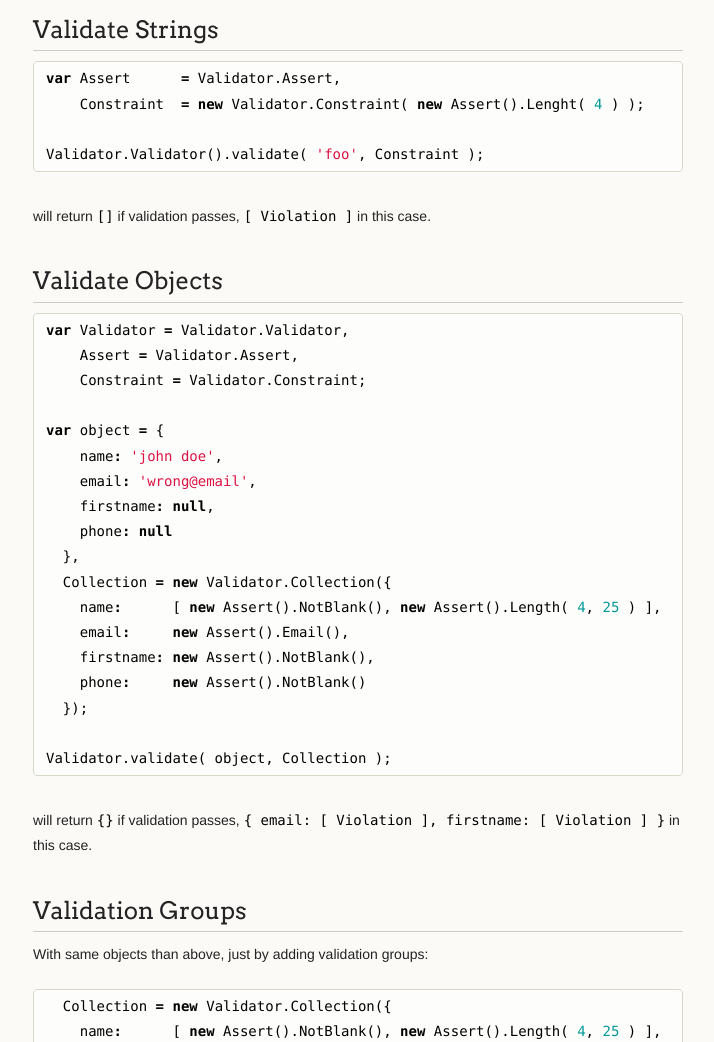
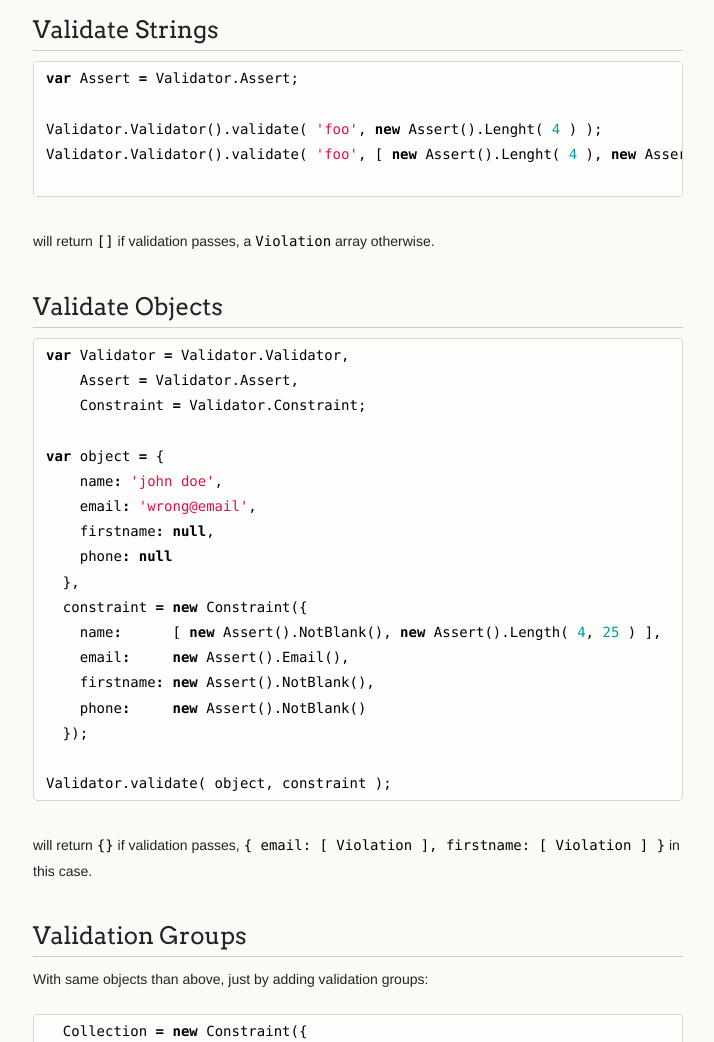
Before and after one commit to guillaumepotier/validator.js, a plain HTML site: page index.html in a window 1280 px wide. Shown: the part 1520-2562 px from the top of the page, without its empty margins (277-991 px from the left). Drawn offline with Linux system fonts and the light colour scheme.

```diff
--- a/index.html
+++ b/index.html
@@ -36,7 +36,7 @@
 
 <h2>Version</h2>
 
-<p>0.0.2</p>
+<p>0.1.0</p>
 
 <h2>Status</h2>
 
@@ -76,13 +76,14 @@
 
 <h2>Validate Strings</h2>
 
-<div class="highlight"><pre><span class="kd">var</span> <span class="nx">Assert</span>      <span class="o">=</span> <span class="nx">Validator</span><span class="p">.</span><span class="nx">Assert</span><span class="p">,</span>
-    <span class="nx">Constraint</span>  <span class="o">=</span> <span class="k">new</span> <span class="nx">Validator</span><span class="p">.</span><span class="nx">Constraint</span><span class="p">(</span> <span class="k">new</span> <span class="nx">Assert</span><span class="p">().</span><span class="nx">Lenght</span><span class="p">(</span> <span class="mi">4</span> <span class="p">)</span> <span class="p">);</span>
+<div class="highlight"><pre><span class="kd">var</span> <span class="nx">Assert</span> <span class="o">=</span> <span class="nx">Validator</span><span class="p">.</span><span class="nx">Assert</span><span class="p">;</span>
 
-<span class="nx">Validator</span><span class="p">.</span><span class="nx">Validator</span><span class="p">().</span><span class="nx">validate</span><span class="p">(</span> <span class="s1">'foo'</span><span class="p">,</span> <span class="nx">Constraint</span> <span class="p">);</span>
+<span class="nx">Validator</span><span class="p">.</span><span class="nx">Validator</span><span class="p">().</span><span class="nx">validate</span><span class="p">(</span> <span class="s1">'foo'</span><span class="p">,</span> <span class="k">new</span> <span class="nx">Assert</span><span class="p">().</span><span class="nx">Lenght</span><span class="p">(</span> <span class="mi">4</span> <span class="p">)</span> <span class="p">);</span>
+<span class="nx">Validator</span><span class="p">.</span><span class="nx">Validator</span><span class="p">().</span><span class="nx">validate</span><span class="p">(</span> <span class="s1">'foo'</span><span class="p">,</span> <span class="p">[</span> <span class="k">new</span> <span class="nx">Assert</span><span class="p">().</span><span class="nx">Lenght</span><span class="p">(</span> <span class="mi">4</span> <span class="p">),</span> <span class="k">new</span> <span class="nx">Assert</span><span class="p">().</span><span class="nx">Email</span><span class="p">()</span> <span class="p">]</span> <span class="p">);</span>
+
 </pre></div>
 
-<p>will return <code>[]</code> if validation passes, <code>[ Violation ]</code> in this case.</p>
+<p>will return <code>[]</code> if validation passes, a <code>Violation</code> array otherwise.</p>
 
 <h2>Validate Objects</h2>
 
@@ -96,14 +97,14 @@
     <span class="nx">firstname</span><span class="o">:</span> <span class="kc">null</span><span class="p">,</span>
     <span class="nx">phone</span><span class="o">:</span> <span class="kc">null</span>
   <span class="p">},</span>
-  <span class="nx">Collection</span> <span class="o">=</span> <span class="k">new</span> <span class="nx">Validator</span><span class="p">.</span><span class="nx">Collection</span><span class="p">({</span>
+  <span class="nx">constraint</span> <span class="o">=</span> <span class="k">new</span> <span class="nx">Constraint</span><span class="p">({</span>
     <span class="nx">name</span><span class="o">:</span>      <span class="p">[</span> <span class="k">new</span> <span class="nx">Assert</span><span class="p">().</span><span class="nx">NotBlank</span><span class="p">(),</span> <span class="k">new</span> <span class="nx">Assert</span><span class="p">().</span><span class="nx">Length</span><span class="p">(</span> <span class="mi">4</span><span class="p">,</span> <span class="mi">25</span> <span class="p">)</span> <span class="p">],</span>
     <span class="nx">email</span><span class="o">:</span>     <span class="k">new</span> <span class="nx">Assert</span><span class="p">().</span><span class="nx">Email</span><span class="p">(),</span>
     <span class="nx">firstname</span><span class="o">:</span> <span class="k">new</span> <span class="nx">Assert</span><span class="p">().</span><span class="nx">NotBlank</span><span class="p">(),</span>
     <span class="nx">phone</span><span class="o">:</span>     <span class="k">new</span> <span class="nx">Assert</span><span class="p">().</span><span class="nx">NotBlank</span><span class="p">()</span>
   <span class="p">});</span>
 
-<span class="nx">Validator</span><span class="p">.</span><span class="nx">validate</span><span class="p">(</span> <span class="nx">object</span><span class="p">,</span> <span class="nx">Collection</span> <span class="p">);</span>
+<span class="nx">Validator</span><span class="p">.</span><span class="nx">validate</span><span class="p">(</span> <span class="nx">object</span><span class="p">,</span> <span class="nx">constraint</span> <span class="p">);</span>
 </pre></div>
 
 <p>will return <code>{}</code> if validation passes,
@@ -113,7 +114,7 @@
 
 <p>With same objects than above, just by adding validation groups:</p>
 
-<div class="highlight"><pre>  <span class="nx">Collection</span> <span class="o">=</span> <span class="k">new</span> <span class="nx">Validator</span><span class="p">.</span><span class="nx">Collection</span><span class="p">({</span>
+<div class="highlight"><pre>  <span class="nx">Collection</span> <span class="o">=</span> <span class="k">new</span> <span class="nx">Constraint</span><span class="p">({</span>
     <span class="nx">name</span><span class="o">:</span>      <span class="p">[</span> <span class="k">new</span> <span class="nx">Assert</span><span class="p">().</span><span class="nx">NotBlank</span><span class="p">(),</span> <span class="k">new</span> <span class="nx">Assert</span><span class="p">().</span><span class="nx">Length</span><span class="p">(</span> <span class="mi">4</span><span class="p">,</span> <span class="mi">25</span> <span class="p">)</span> <span class="p">],</span>
     <span class="nx">email</span><span class="o">:</span>     <span class="k">new</span> <span class="nx">Assert</span><span class="p">().</span><span class="nx">Email</span><span class="p">(),</span>
     <span class="nx">firstname</span><span class="o">:</span> <span class="k">new</span> <span class="nx">Assert</span><span class="p">().</span><span class="nx">NotBlank</span><span class="p">().</span><span class="nx">addGroups</span><span class="p">(</span> <span class="p">[</span> <span class="s1">'edit'</span><span class="p">,</span> <span class="s1">'register'</span><span class="p">]</span> <span class="p">),</span>
```
Also changed, not shown: params.json (+1 -1 lines).
